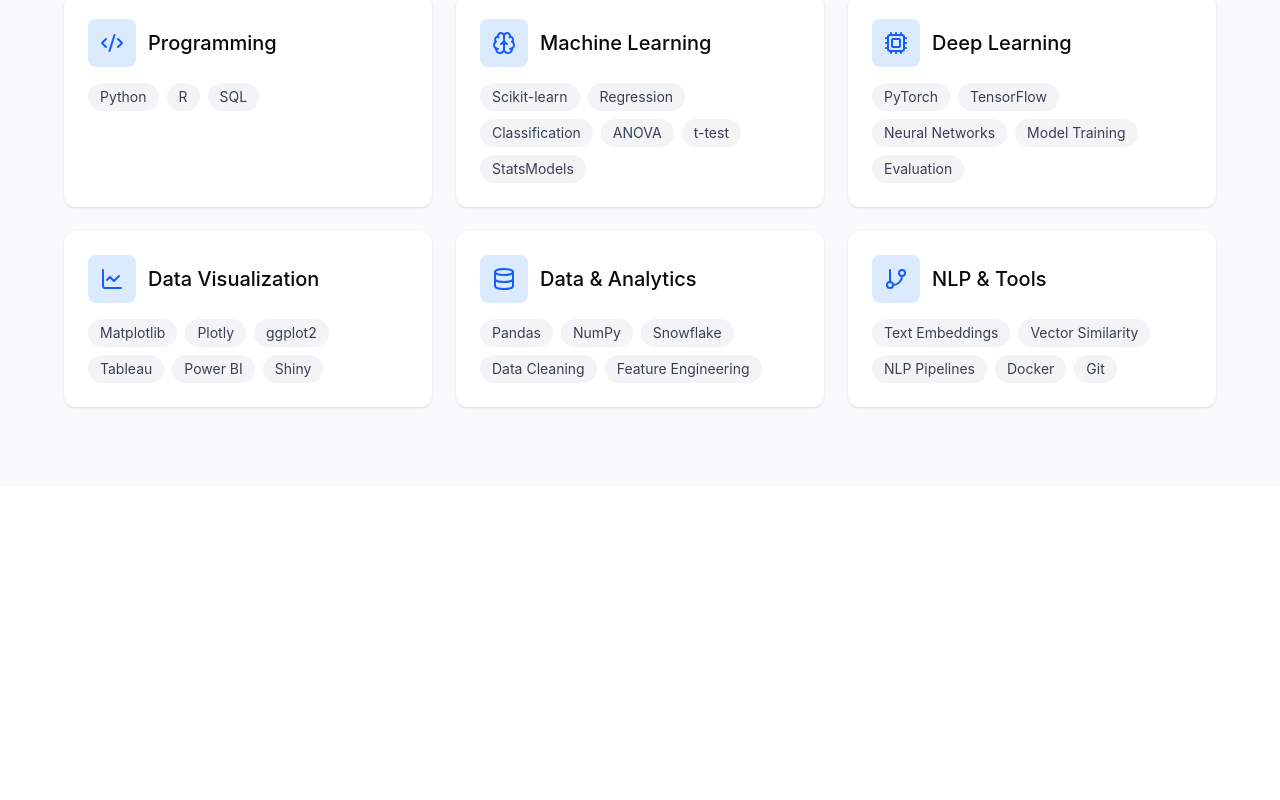
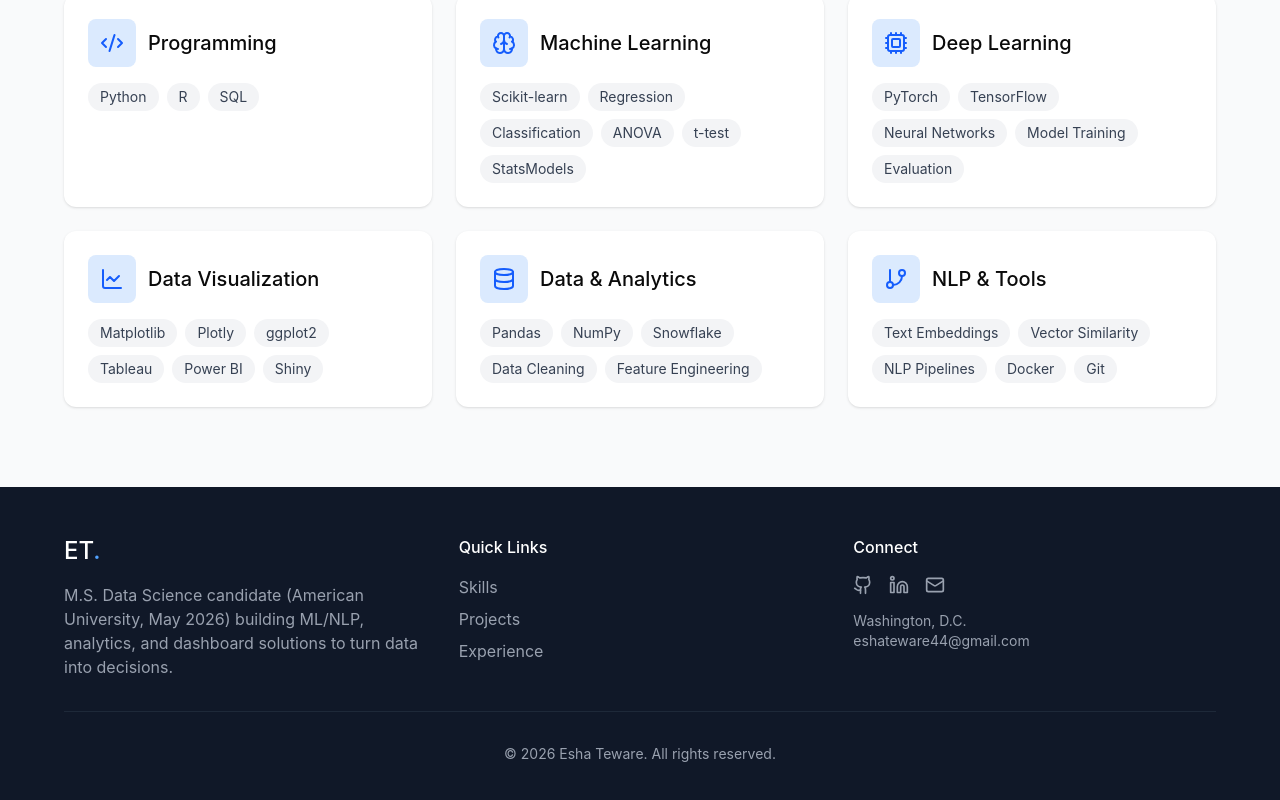
Before and after one commit to Esha7498/Esha7498.github.io, a React (Vite) app in the folder Data Scientist Portfolio/: page / in a window 1280 px wide. Shown: the part 4190-4990 px from the top of the page. Before the commit the page ends 4677 px from the top, so only its background shows below. Built offline with nearby package versions, Linux system fonts and the light colour scheme.

Commit message:
Refactor App component to include Skills and Footer

```diff
--- a/Data Scientist Portfolio/src/app/App.tsx
+++ b/Data Scientist Portfolio/src/app/App.tsx
@@ -1,24 +1,25 @@
 // src/App.tsx (or your main page file)
 import { Navigation } from './components/Navigation';
 import { MainContent } from './components/MainContent';
+import { Skills } from './components/Skills';
 import { Projects } from './components/Projects';
 import { Experience } from './components/Experience';
-import { Skills } from './components/Skills';
+import { Footer } from './components/Footer';
 
 export default function App() {
   return (
     <>
       <Navigation />
+
       <div id="home" className="pt-20">
         <MainContent />
       </div>
-
-      {/* Full-width sections in the order you want */}
-
       <Projects />
       <Experience />
-      <Skills />
+       <Skills />
 
+      {/* Contact info lives here */}
+      <Footer />
     </>
   );
 }
```
